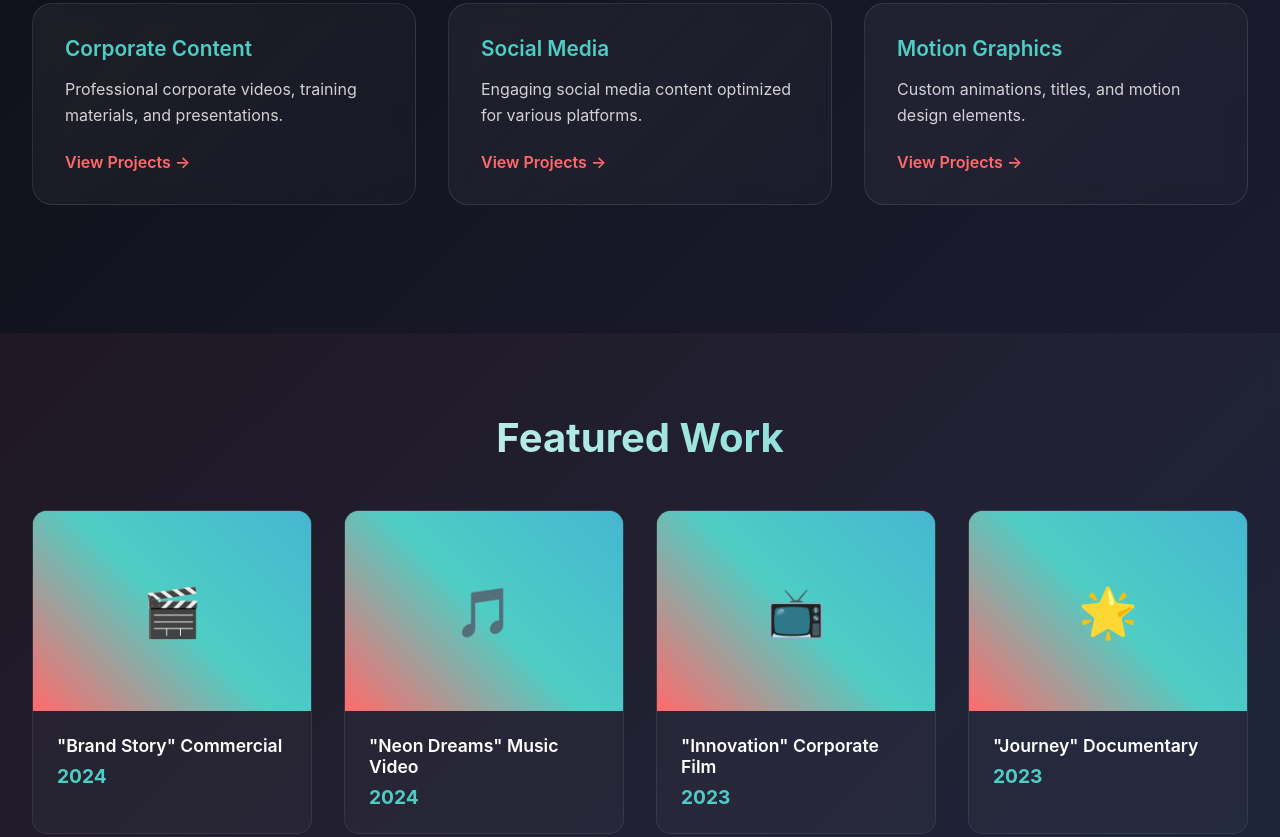
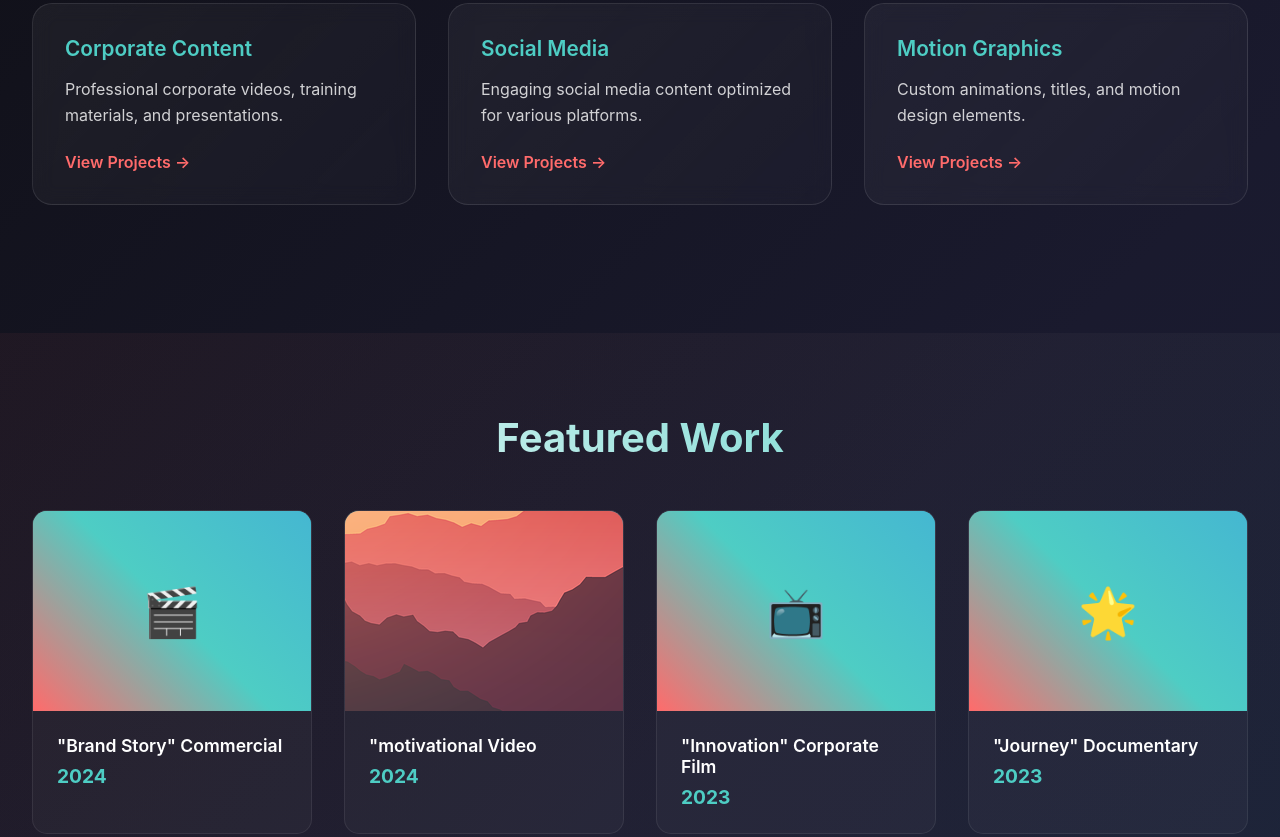
Before and after one commit to thelouisproject/louisproject, a plain HTML site: page index.html in a window 1280 px wide. Shown: the part 1208-2045 px from the top of the page. Drawn offline with Linux system fonts and the light colour scheme.

Commit message:
Update index.html

```diff
--- a/index.html
+++ b/index.html
@@ -645,12 +645,12 @@
                 <div class="product-card">
                     <div class="product-image">
                         <video class="product-video" muted loop onmouseenter="this.play()" onmouseleave="this.pause()">
-                            <source src="https://sample-videos.com/zip/10/mp4/SampleVideo_640x360_1mb.mp4" type="video/mp4">
+                            <source src="test.mp4" type="video/mp4">
                         </video>
-                        <div class="product-video-overlay">🎵</div>
+                        <div class="product-video-overlay"><img src="mountains.png"></div>
                     </div>
                     <div class="product-content">
-                        <h3 class="product-title">"Neon Dreams" Music Video</h3>
+                        <h3 class="product-title">"motivational Video</h3>
                         <div class="product-price">2024</div>
                     </div>
                 </div>
```
